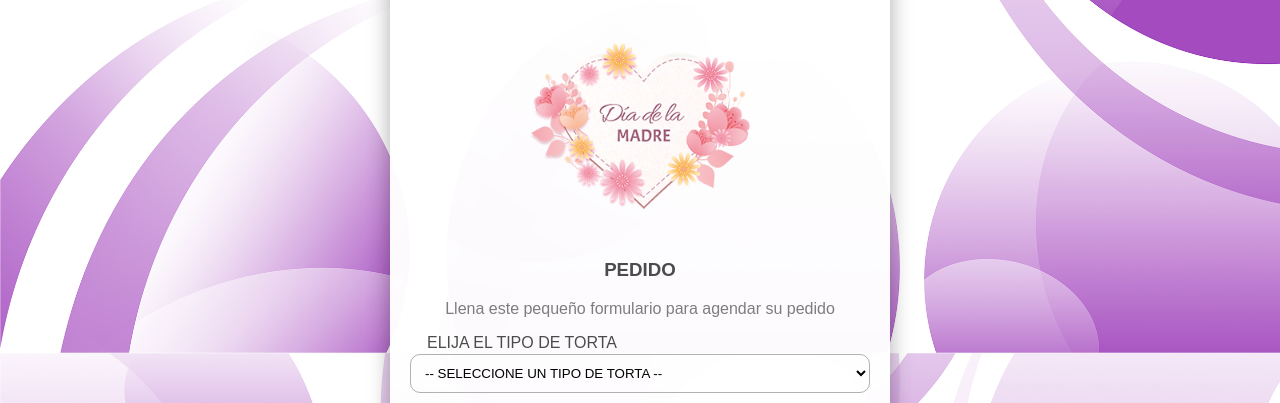
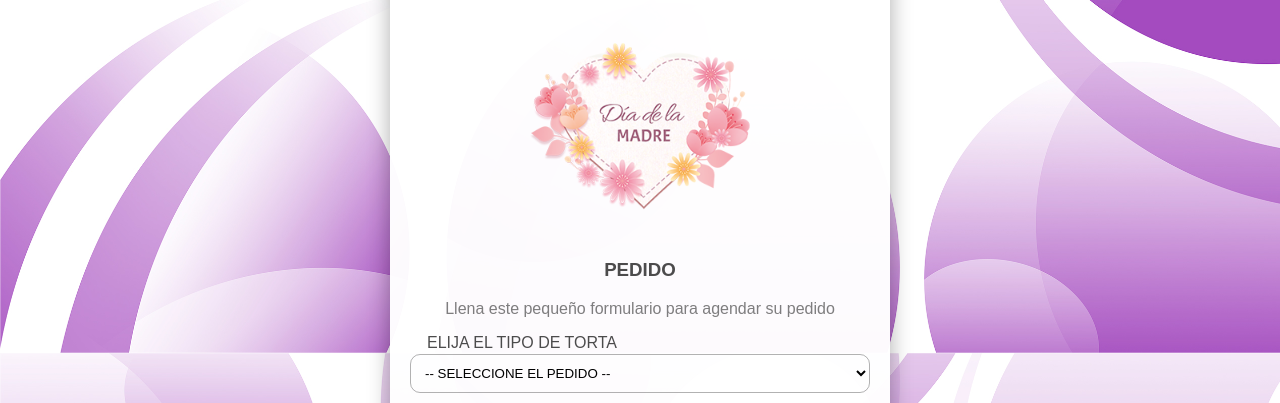
Before and after one commit to DulcesTentacionessintacc/EspMadre, a plain HTML site: page index.html in a window 1280 px wide. Shown: the part 397-800 px from the top of the page. Drawn offline with Linux system fonts and the light colour scheme.

Commit message:
Update index.html

```diff
--- a/index.html
+++ b/index.html
@@ -25,13 +25,10 @@
         >ELIJA EL TIPO DE TORTA</label
       >
       <select id="listacremas" name="listacremas" class="formulario__input2" required="" onchange="javascript: cambia_cremas(this.options[this.selectedIndex].value); precio()">
-        <option value="">-- SELECCIONE UN TIPO DE TORTA --</option>
-        <option value="ESTANDAR">ESTANDAR</option>
-        <option value="ROGEL">ROGEL</option>
-        <option value="CHAJA">CHAJA</option>
-        <option value="SELVA NEGRA">SELVA NEGRA</option>
-        <option value="MOCCA">MOCCA</option>
-        <option value="FRUTILLA">FRUTILLA</option>
+        <option value="">-- SELECCIONE EL PEDIDO --</option>
+        <option value="TORTA FRUTAL">TORTA FRUTAL</option>
+        <option value="BOX DESAYUNO">BOX DESAYUNO</option>
+        <option value="BENTO CAKE + CUPCAKES">BENTO CAKE + CUPCAKES</option>
       </select>
       <p>
         <h4 id="des1" class="formulario__label2"></h4>
```
